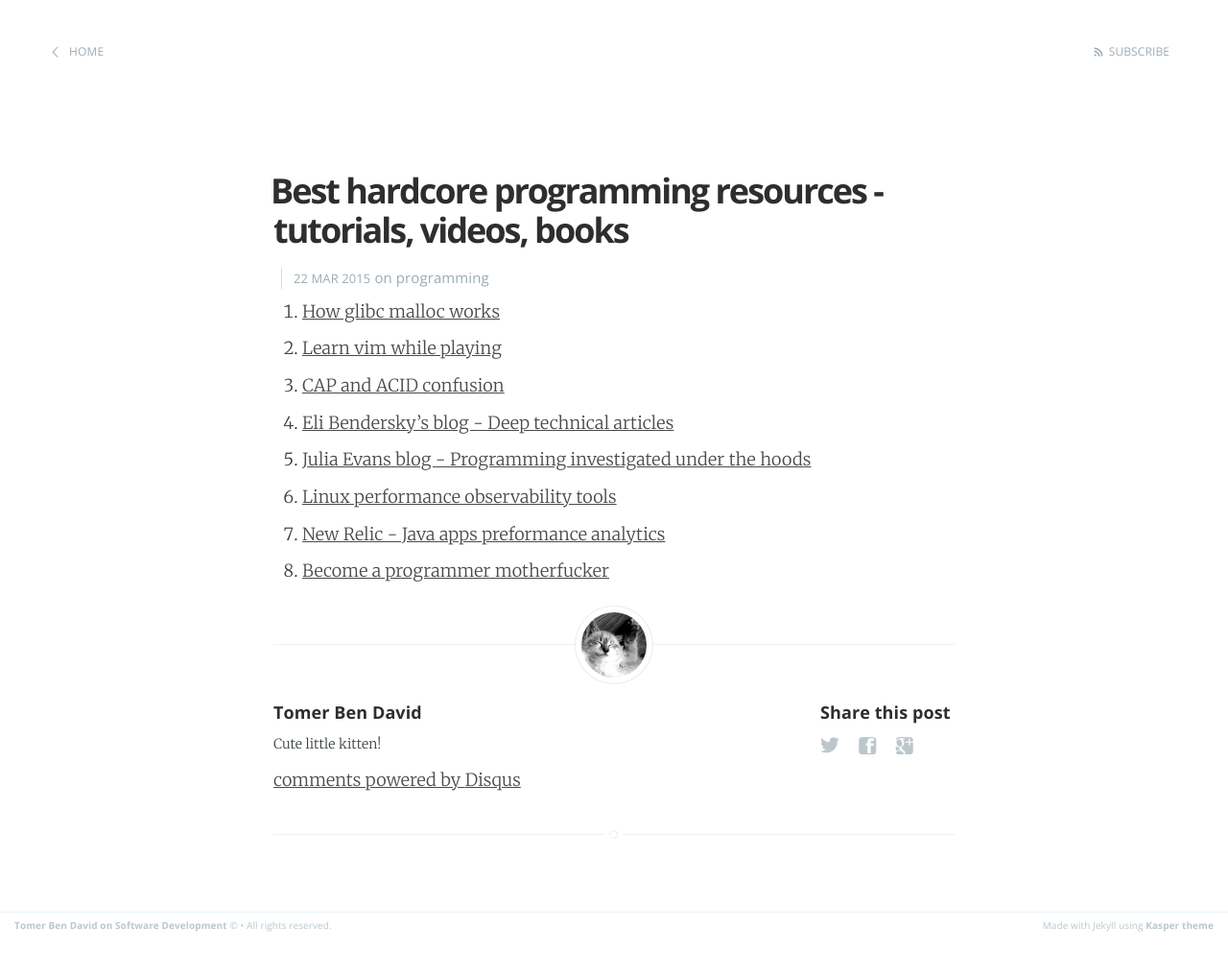
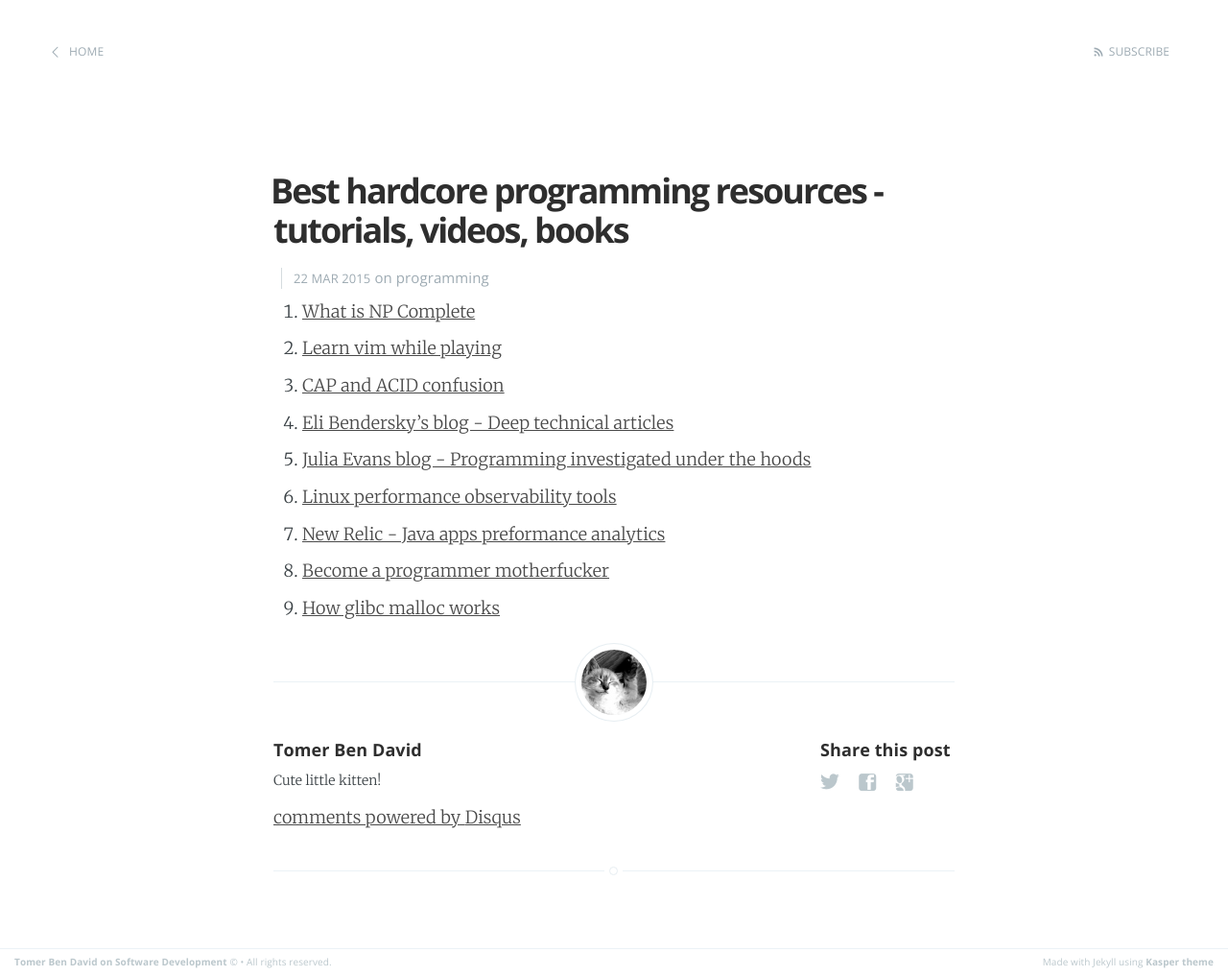
Before and after one commit to tomer-ben-david/tomer-ben-david.github.io.jekyll, a Jekyll site: the page built from _posts/2015-03-22-best-hardcore-programming-resources-tutorials-books-videos.markdown, in a window 1280 px wide. Shown: the whole page at 96% size. Built offline with Jekyll 4.4.1, drawn with Linux system fonts in a browser that asks for light colours; Markdown is read by kramdown in place of the engine named in the settings; comment, search, counter and statistics services are not loaded; before the commit the page ends 978 px from its top, so only the background shows below that.

Commit message:
+hardcore programmer - what is np complete

```diff
--- a/_posts/2015-03-22-best-hardcore-programming-resources-tutorials-books-videos.markdown
+++ b/_posts/2015-03-22-best-hardcore-programming-resources-tutorials-books-videos.markdown
@@ -5,7 +5,7 @@ date:   2015-03-22 22:18:00
 categories: programming
 comments: true
 ---
-1. [How glibc malloc works](https://sploitfun.wordpress.com/2015/02/10/understanding-glibc-malloc/)
+1. [What is NP Complete](https://www.google.co.il/webhp?sourceid=chrome-instant&ion=1&espv=2&ie=UTF-8#q=what%20is%20np%20complete)
 1. [Learn vim while playing](http://vim-adventures.com/)
 1. [CAP and ACID confusion](http://thislongrun.blogspot.co.il/)
 1. [Eli Bendersky's blog - Deep technical articles](http://eli.thegreenplace.net/tag/articles)
```
Also changed, not shown: other parts of _posts/2015-03-22-best-hardcore-programming-resources-tutorials-books-videos.markdown (+1 -0 lines).
